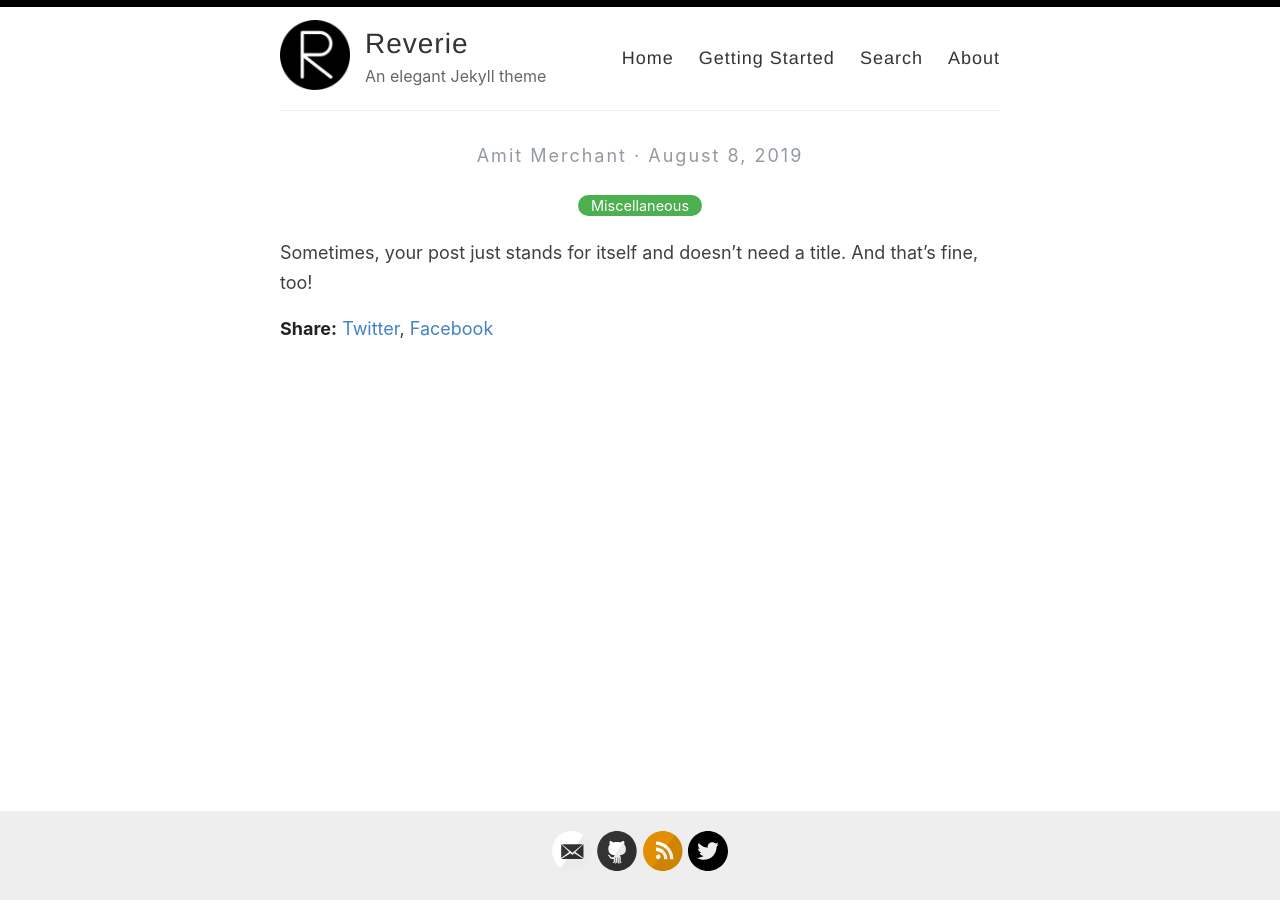
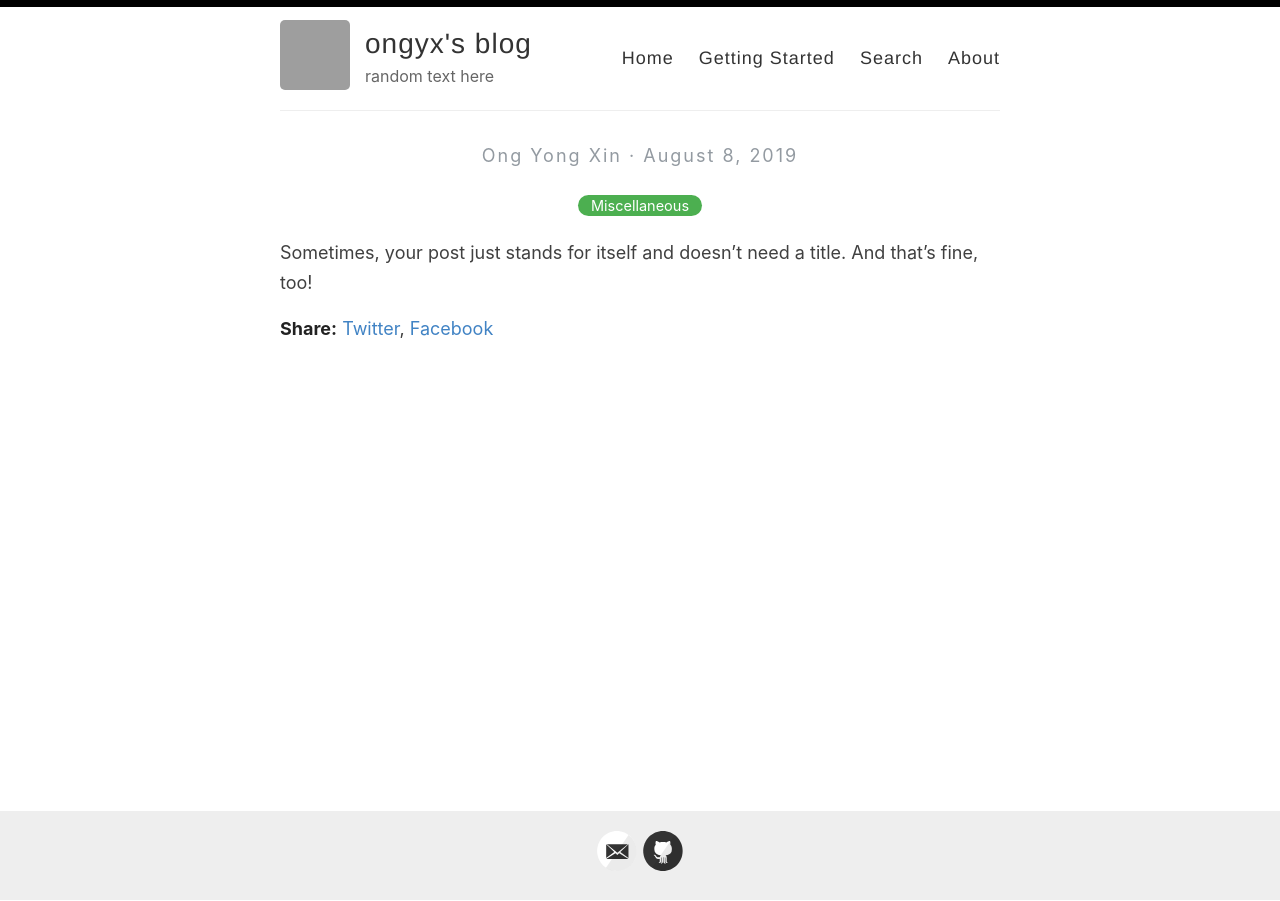
Before and after one commit to PXshadow/ongyx.github.io, a Jekyll site: the page built from _posts/2019-08-08-no-title-posts.md, in a window 1280 px wide. Built offline with Jekyll 4.4.1, drawn with Linux system fonts in a browser that asks for light colours; grey boxes are pictures that could not be loaded.

Commit message:
fix css path

```diff
--- a/_config.yml
+++ b/_config.yml
@@ -3,16 +3,16 @@
 #
 
 # Name of your site (displayed in the header)
-name: Reverie
+name: ongyx's blog
 
 # Name of the author
-author: Amit Merchant
+author: Ong Yong Xin
 
 # Short bio or description (displayed in the header)
-description: An elegant Jekyll theme
+description: random text here
 
 # URL of your avatar or profile pic (you could use your GitHub profile pic)
-avatar: /images/reverie.png
+avatar: https://github.com/ongyx.png
 
 #
 # Flags below are optional
@@ -21,15 +21,15 @@
 # Includes an icon in the footer for each username you enter
 footer-links:
   dribbble:
-  email: amit.d.merchant@gmail.com
+  email: ongyongxin2020+github@gmail.com
   facebook:
   flickr:
-  github: amitmerchant1990/reverie
+  github: ongyx
   instagram:
   linkedin:
   pinterest:
-  rss: rss
-  twitter: amit_merchant
+  rss:
+  twitter:
   stackoverflow:
   youtube: # channel/<your_long_string> or user/<user-name>
   googleplus: # anything in your profile username that comes after plus.google.com/
@@ -41,18 +41,18 @@
 disqus:
 
 # Enter your Google Analytics web tracking code (e.g. UA-2110908-2) to activate tracking
-google_analytics: UA-43339302-11
+google_analytics:
 
 # Your website URL (e.g. http://amitmerchant1990.github.io or http://www.amitmerchant.com)
 # Used for Sitemap.xml and your RSS feed
-url: http://www.amitmerchant.com/reverie
-enforce_ssl: https://www.amitmerchant.com/reverie
+url:
+enforce_ssl:
 
 # If you're hosting your site at a Project repository on GitHub pages
 # (http://yourusername.github.io/repository-name)
 # and NOT your User repository (http://yourusername.github.io)
 # then add in the baseurl here, like this: "/repository-name"
-baseurl: "/reverie"
+baseurl: ""
 
 #
 # !! You don't need to change any of the configuration flags below !!
```
